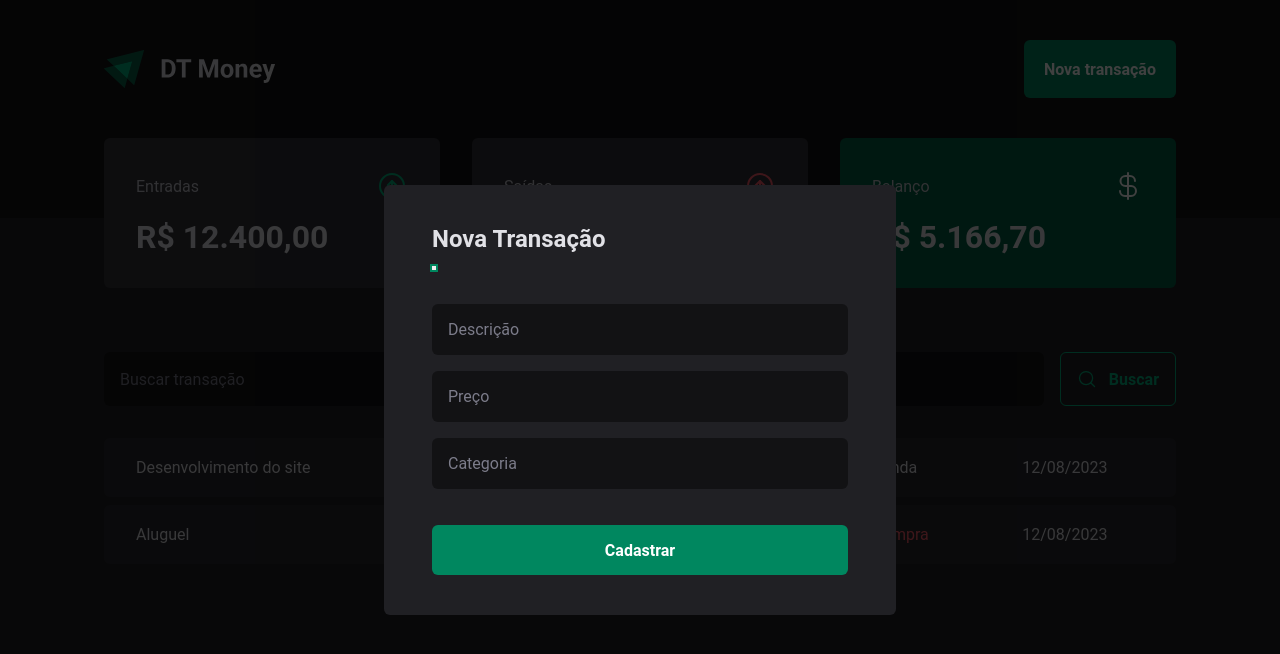
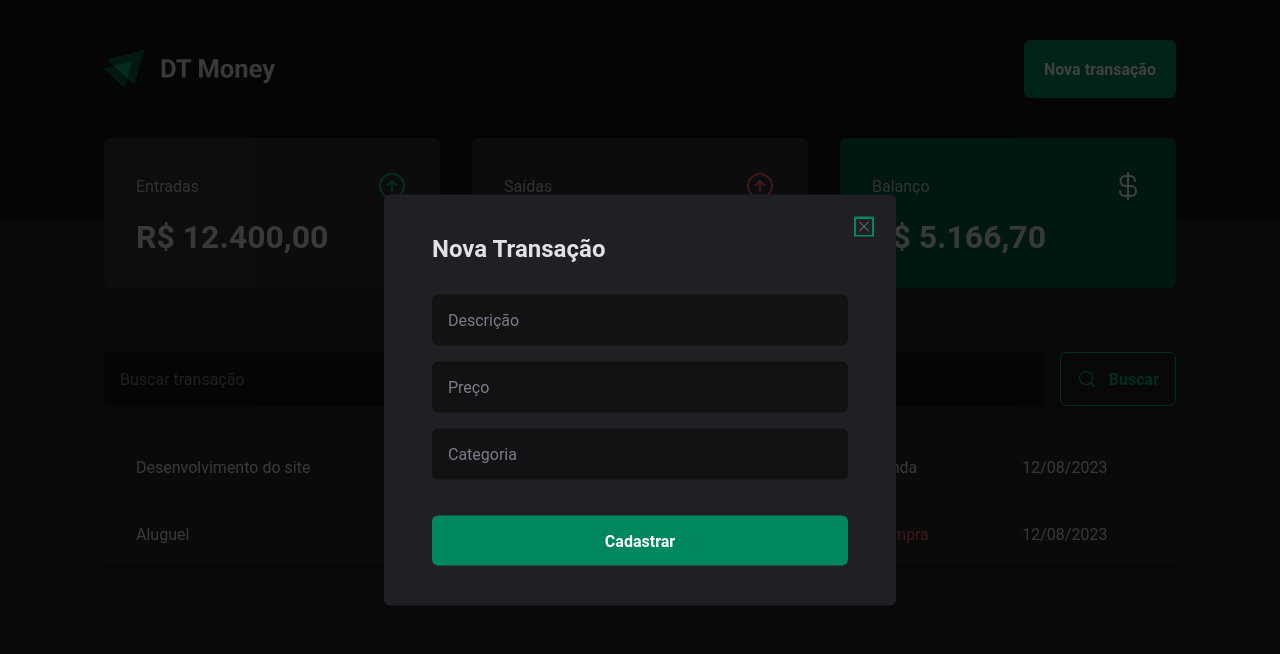
Before and after one commit to GuilhermeMX/money-saver, a React (Vite) app: page / in a window 1280 px wide. Both pictures are taken after a click on the button "Nova transação". Shown: the top 654 px of the page. Built offline with nearby package versions, Linux system fonts and the light colour scheme.

Commit message:
update closeButton

```diff
--- a/src/components/NewTransactionModal/index.tsx
+++ b/src/components/NewTransactionModal/index.tsx
@@ -1,5 +1,6 @@
 import * as Dialog from "@radix-ui/react-dialog";
-import { Content, Overlay } from "./styles";
+import { CloseButton, Content, Overlay } from "./styles";
+import { X } from "phosphor-react";
 
 export function NewTransactionModal() {
   return (
@@ -9,7 +10,9 @@ export function NewTransactionModal() {
       <Content>
         <Dialog.Title > Nova Transação </Dialog.Title>
 
-        <Dialog.Close />
+        <CloseButton>
+          <X />
+        </CloseButton>
 
         <form>
           <input type="text" placeholder="Descrição" required />
--- a/src/components/NewTransactionModal/styles.ts
+++ b/src/components/NewTransactionModal/styles.ts
@@ -53,3 +53,14 @@ export const Content = styled(Dialog.Content)`
     }
   }
 `;
+
+export const CloseButton = styled(Dialog.Close)`
+  position: absolute;
+  background: transparent;
+  border: 0;
+  top: 1.5rem;
+  right: 1.5rem;
+  line-height: 0;
+  cursor: pointer;
+  color: ${(props) => props.theme['gray-500']};
+`;
```
